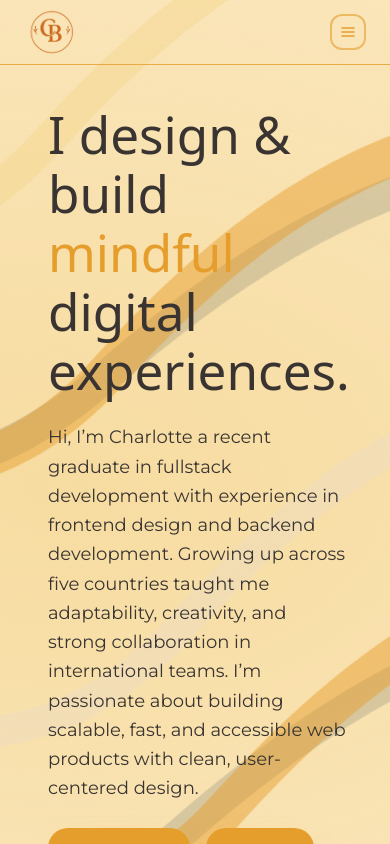
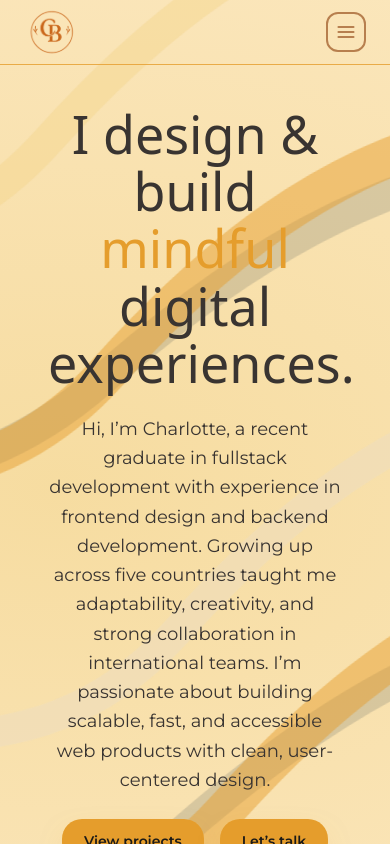
Before and after one commit to CharlotteB25/Portfolio, a Next.js app: page / in a window 390 px wide. Shown: the top 844 px of the page. Built offline with nearby package versions, Linux system fonts and the light colour scheme; a web font is replaced by a local one.

Commit message:
mobile nav

```diff
--- a/app/page.tsx
+++ b/app/page.tsx
@@ -28,14 +28,15 @@ export default function Home() {
       {/*       fix mobile overflow issue!!!
        */}{" "}
       <section className="section relative isolate">
-        <div className="grid xl:grid-cols-12 gap-5 items-start">
-          <div className="xl:col-span-8">
+        <div className="flex flex-col xl:flex-row xl:items-start xl:gap-10">
+          {/* LEFT — Hero text */}
+          <div className="flex-1 text-center xl:text-left">
             <h1
               className="
           title text-ink-700
-          leading-[1.15]
-          text-[clamp(3.2rem,5.5vw,5.2rem)]
-          max-w-[18ch] sm:max-w-[12ch]
+          leading-[1.1]
+          text-[clamp(3.25rem,10vw,5.6rem)]
+          max-w-[18ch] sm:max-w-[14ch]
         "
             >
               I design & build{" "}
@@ -55,7 +56,7 @@ export default function Home() {
             </h1>
 
             <p className="text-ink-700 text-lg max-w-2xl pt-6 leading-relaxed">
-              Hi, I’m Charlotte a recent graduate in fullstack development with
+              Hi, I’m Charlotte, a recent graduate in fullstack development with
               experience in frontend design and backend development. Growing up
               across five countries taught me adaptability, creativity, and
               strong collaboration in international teams. I’m passionate about
@@ -63,7 +64,7 @@ export default function Home() {
               user-centered design.
             </p>
 
-            <div className="flex flex-wrap gap-4 mt-6">
+            <div className="flex flex-wrap gap-4 mt-6 justify-center xl:justify-start">
               <Link href="/projects" className="btn btn-primary">
                 View projects
               </Link>
@@ -76,7 +77,8 @@ export default function Home() {
             </div>
           </div>
 
-          <aside className="xl:col-span-4 xl:sticky xl:top-28">
+          {/* RIGHT — Fun fact card */}
+          <aside className="xl:w-[30%] mt-10 xl:mt-0 xl:sticky xl:top-28">
             <div className="wave-card p-6 rounded-3xl border border-marigold/70">
               <p className="text-ink-800 font-semibold">
                 Currently open to exciting opportunities in web development and
--- a/components/Navbar.tsx
+++ b/components/Navbar.tsx
@@ -65,13 +65,17 @@ export function Navbar() {
             aria-expanded={open}
             aria-controls="mobile-menu"
             onClick={() => setOpen((v) => !v)}
-            className="sm:hidden inline-flex items-center justify-center rounded-xl p-2
-                       border-2 border-marigold/60 hover:bg-marigold/20 text-marigold
-                       focus:outline-none focus:ring-2 focus:ring-marigold/60"
+            className={clsx(
+              "sm:hidden inline-flex items-center justify-center rounded-xl p-2 transition-colors duration-200",
+              "border-2 text-[rgb(var(--citrine)/0.6)] border-[rgb(var(--citrine)/0.6)]",
+              "hover:bg-[rgb(var(--citrine)/0.3)] hover:text-[rgb(var(--citrine/0.8))]",
+              "focus:outline-none focus:ring-2 focus:ring-[rgb(var(--citrine)/0.4)]",
+              open && "bg-[rgb(var(--citrine)/0.6)] text-[rgb(var(--ink))]"
+            )}
           >
             {!open ? (
               <svg
-                className="h-4 w-4"
+                className="h-5 w-5"
                 viewBox="0 0 24 24"
                 fill="none"
                 stroke="currentColor"
@@ -86,18 +90,17 @@ export function Navbar() {
               </svg>
             ) : (
               <svg
-                className="h-4 w-4"
+                className="h-5 w-5"
                 viewBox="0 0 24 24"
+                fill="none"
                 stroke="currentColor"
                 strokeWidth="2.5"
                 strokeLinecap="round"
                 strokeLinejoin="round"
-                fill="none"
                 aria-hidden="true"
               >
-                <line x1="3" y1="6" x2="21" y2="6" />
-                <line x1="3" y1="12" x2="21" y2="12" />
-                <line x1="3" y1="18" x2="21" y2="18" />{" "}
+                <line x1="18" y1="6" x2="6" y2="18" />
+                <line x1="6" y1="6" x2="18" y2="18" />
               </svg>
             )}
           </button>
```
